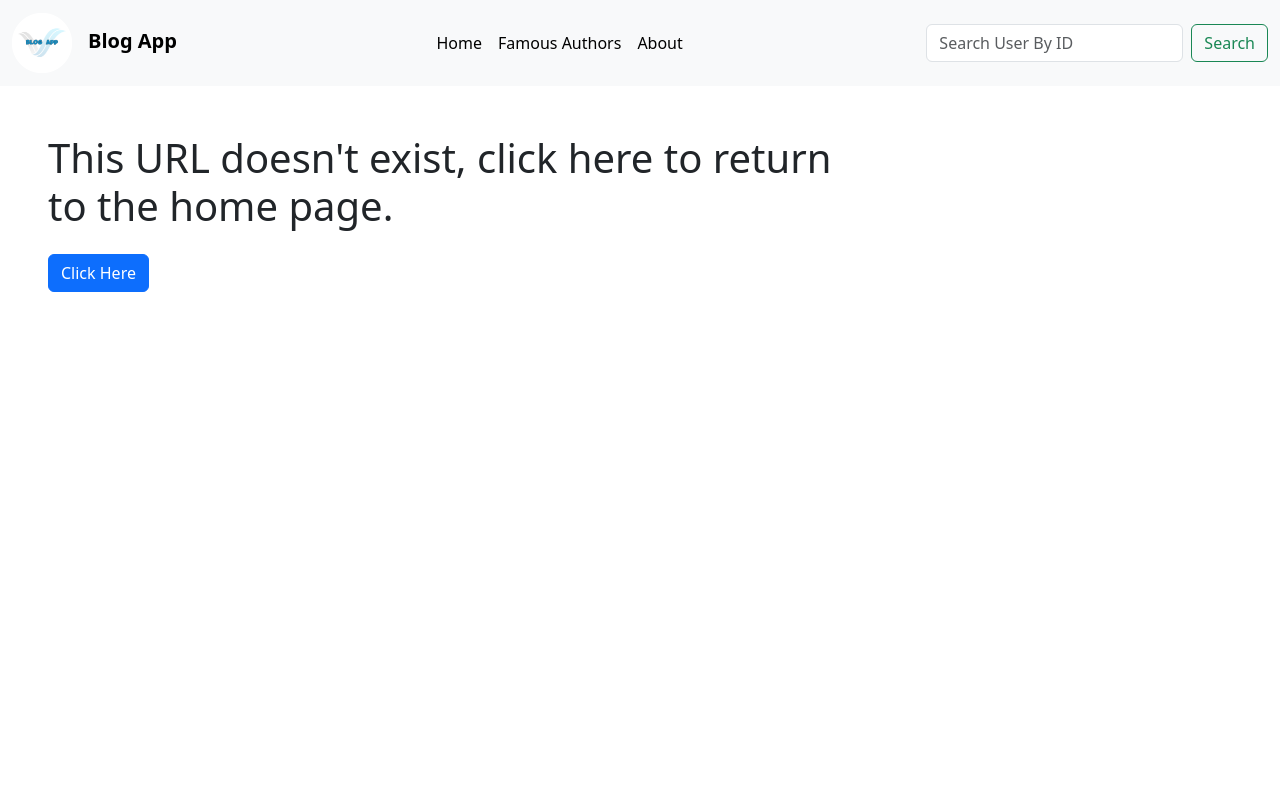
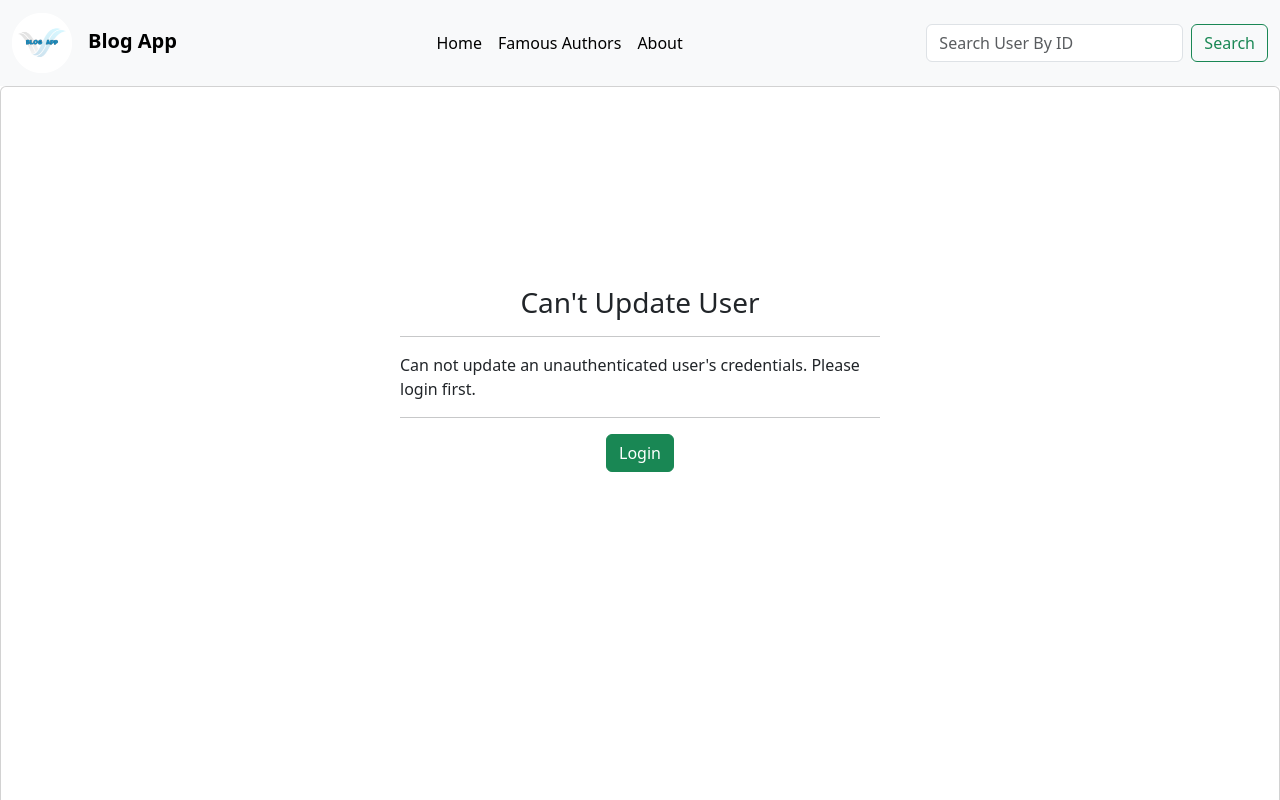
Before and after one commit to mushfiqurniazzz/Blog-App---React--MySQL--Node, a React (Vite) app in the folder client/: page /updateuser in a window 1280 px wide. Shown: the top 800 px of the page. Built offline with nearby package versions, Linux system fonts and the light colour scheme.

Commit message:
added route for updateuser in frontend

```diff
--- a/client/src/App.jsx
+++ b/client/src/App.jsx
@@ -12,6 +12,7 @@ import FamousAuthors from "./pages/userpages/FamousAuthors";
 import UserProfile from "./pages/userpages/UserProfile";
 import LogoutConfirm from "./pages/userpages/LogoutConfirm";
 import DeleteUser from "./pages/userpages/DeleteUser";
+import UpdateUser from "./pages/userpages/UpdateUser";
 
 //app componenet function which will hold routing of the client side, toast notification configuration
 const App = () => {
@@ -31,7 +32,8 @@ const App = () => {
           <Route path="/famousauthors" element={<FamousAuthors />} />
           <Route path="/userprofile" element={<UserProfile />} />
           <Route path="/logout" element={<LogoutConfirm />} />
-          <Route path="/deleteuser" element={<DeleteUser/>}/>
+          <Route path="/deleteuser" element={<DeleteUser />} />
+          <Route path="/updateuser" element={<UpdateUser />} />
 
           {/* others */}
           <Route path="/about" element={<About />} />
```
